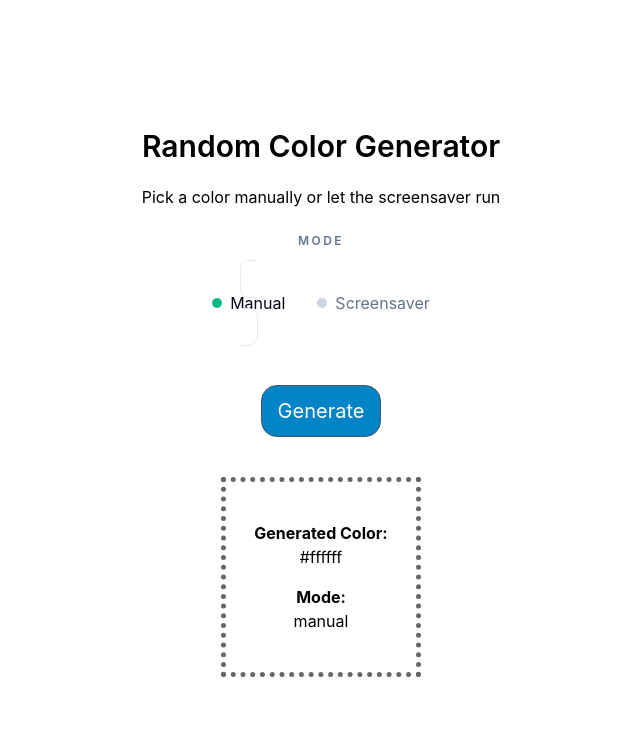
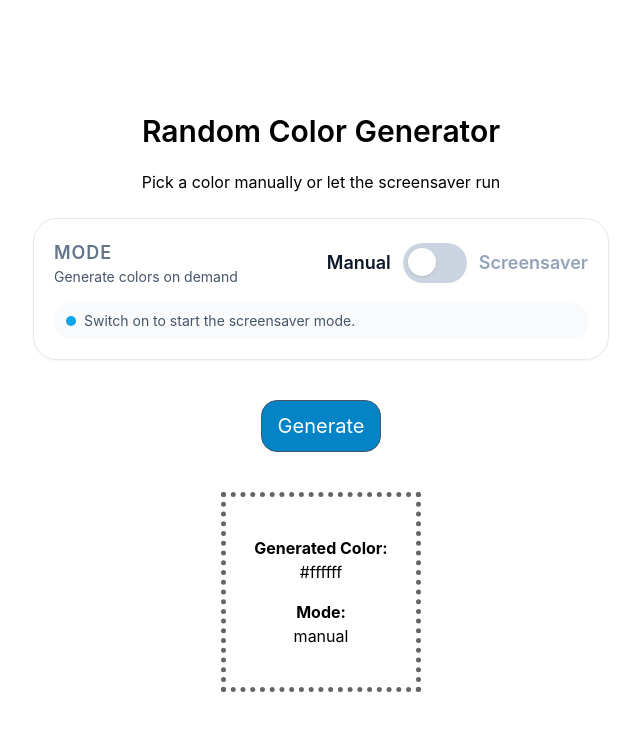
Before and after one commit to anntnt/react-random-color-generator, a React app: page / in a window 1280 px wide. Shown: the top 730 px of the page, without its empty margins (319-959 px from the left). Built offline with nearby package versions, Linux system fonts and the light colour scheme.

Commit message:
Replace mode selector with Headless UI switch

```diff
--- a/src/components/ModeSwitch.tsx
+++ b/src/components/ModeSwitch.tsx
@@ -1,4 +1,5 @@
 import type { Dispatch, SetStateAction } from 'react';
+import { Switch } from '@headlessui/react';
 import type { Mode } from '../lib/types';
 
 type ModeSwitchProps = {
@@ -6,63 +7,75 @@
   setMode: Dispatch<SetStateAction<Mode>>;
 };
 
-const modeOptions: { label: string; value: Mode }[] = [
-  { label: 'Manual', value: 'manual' },
-  { label: 'Screensaver', value: 'screensaver' },
-];
-
 export default function ModeSwitch({ mode, setMode }: ModeSwitchProps) {
-  return (
-    <fieldset className="mt-6">
-      <legend className="mb-3 text-xs font-semibold uppercase tracking-[0.2em] text-slate-500">
-        Mode
-      </legend>
-
-      <div className="inline-flex p-1.5 ">
-        {modeOptions.map((option) => {
-          const isSelected = mode === option.value;
-          const inputId = `mode-${option.value}`;
+  const isScreensaver = mode === 'screensaver';
+  const description = isScreensaver
+    ? 'Colors rotate automatically'
+    : 'Generate colors on demand';
 
   return (
-            <div key={option.value} className='px-4'>
-              <input
-                id={inputId}
-                type="radio"
-                name="mode"
-                value={option.value}
-                checked={isSelected}
-                onChange={() => setMode(option.value)}
-                className="sr-only"
-                aria-label={option.label}
-              />
-              <label
-                htmlFor={inputId}
-                aria-label={option.label}
-                className={`cursor-pointer rounded-lg px-4 py-2 text-base transition ${
-                  isSelected
-                    ? 'bg-white text-slate-950 ring-1 ring-slate-200'
-                    : 'text-slate-500 hover:bg-emerald-50 hover:text-emerald-700 hover:ring-1 hover:ring-emerald-200'
+    <div className="mt-6 w-full max-w-xl rounded-3xl border border-slate-200 bg-white/80 p-4 shadow-sm backdrop-blur sm:p-5">
+      <div className="flex flex-col gap-4 sm:flex-row sm:items-center sm:justify-between">
+        <div className="text-left">
+          <p className="text-lg font-semibold uppercase tracking-[0.05em] text-slate-500">
+            Mode
+          </p>
+          <p className="text-sm text-slate-600">{description}</p>
+        </div>
+
+        <div className="flex items-center gap-3 self-start sm:self-center">
+          <span
+            className={`text-lg font-semibold transition-colors ${
+              isScreensaver ? 'text-slate-400' : 'text-slate-900'
             }`}
           >
-                <span className="flex items-center gap-2">
-                  <span
-                    className={`h-2.5 w-2.5 rounded-full ${
-                      isSelected ? 'bg-emerald-500' : 'bg-slate-300'
+            Manual
+          </span>
+
+          <Switch
+            checked={isScreensaver}
+            onChange={(checked) =>
+              setMode(checked ? 'screensaver' : 'manual')
+            }
+            className={`relative inline-flex h-10 w-16 cursor-pointer rounded-full border border-transparent
+              transition-colors duration-200 ease-in-out focus:outline-none focus-visible:ring-2 focus-visible:ring-white/75
+              ${isScreensaver ? 'bg-emerald-500' : 'bg-slate-300'
             }`}
-                    aria-hidden="true"
-                  />
+          >
+            <span className="sr-only">
+              Toggle between manual and screensaver mode
+            </span>
             <span
               aria-hidden="true"
-                    className="transition-colors"
+              className={`pointer-events-none absolute left-1 top-1 h-7 w-7 transform rounded-full bg-white shadow ring-0 transition duration-200 ease-in-out ${
+                isScreensaver ? 'translate-x-7' : 'translate-x-0'
+              }`}
+            />
+          </Switch>
+
+          <span
+            className={`text-lg font-semibold transition-colors ${
+              isScreensaver ? 'text-slate-900' : 'text-slate-400'
+            }`}
           >
-                    {option.label}
+            Screensaver
           </span>
+        </div>
+      </div>
+
+      <div className="mt-4 flex items-center gap-2 rounded-2xl bg-slate-50 px-3 py-2 text-sm text-slate-600">
+        <span
+          aria-hidden="true"
+          className={`h-2.5 w-2.5 rounded-full ${
+            isScreensaver ? 'bg-emerald-500' : 'bg-sky-500'
+          }`}
+        />
+        <span>
+          {isScreensaver
+            ? 'Switch off to return to manual generation.'
+            : 'Switch on to start the screensaver mode.'}
         </span>
-              </label>
+      </div>
     </div>
   );
-        })}
-      </div>
-    </fieldset>
-  );
 }
```
Lines whose indentation alone changed are shown as unchanged.
